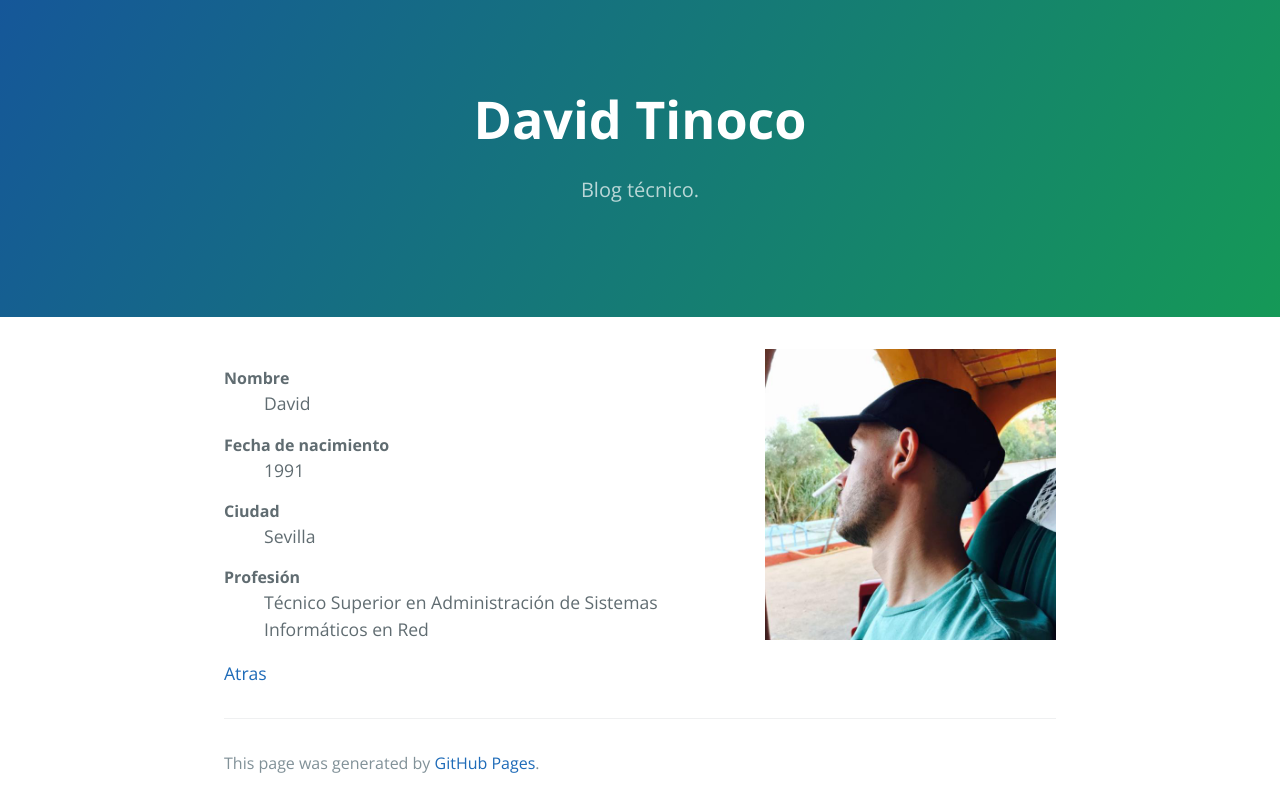
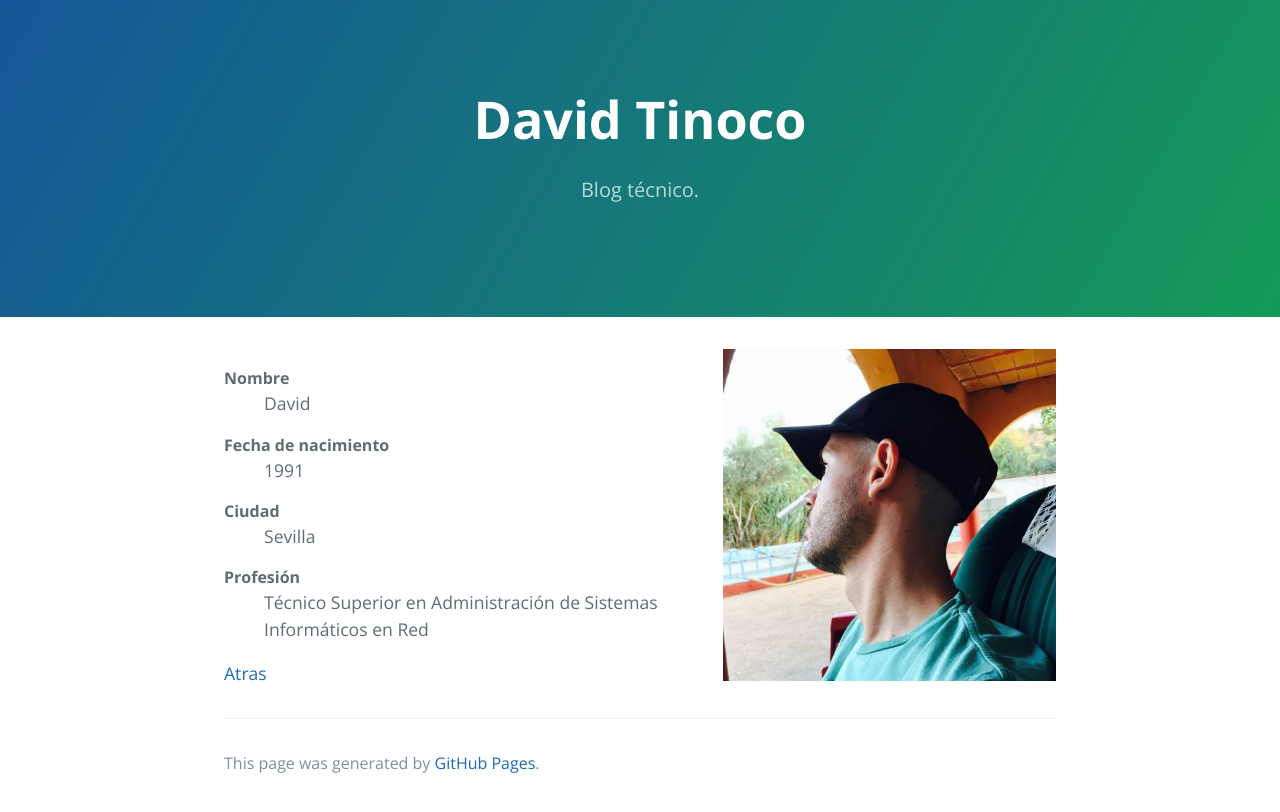
Before and after one commit to DavidTinoco/davidtinoco.github.io, a Jekyll site: the page built from sobre-mi.md, in a window 1280 px wide. Shown: the top 812 px of the page. Built offline with Jekyll 4.4.1, drawn with Linux system fonts in a browser that asks for light colours.

Commit message:
Tamaño imagen sobre mi

```diff
--- a/sobre-mi.md
+++ b/sobre-mi.md
@@ -1,7 +1,7 @@
 ---
 layout: default
 ---
-![Yo](./images/profile.jpg){:style="float: right;width:35%"}
+![Yo](./images/profile.jpg){:style="float: right;width:40%"}
 
 <dl>
 <dt>Nombre</dt>
```
